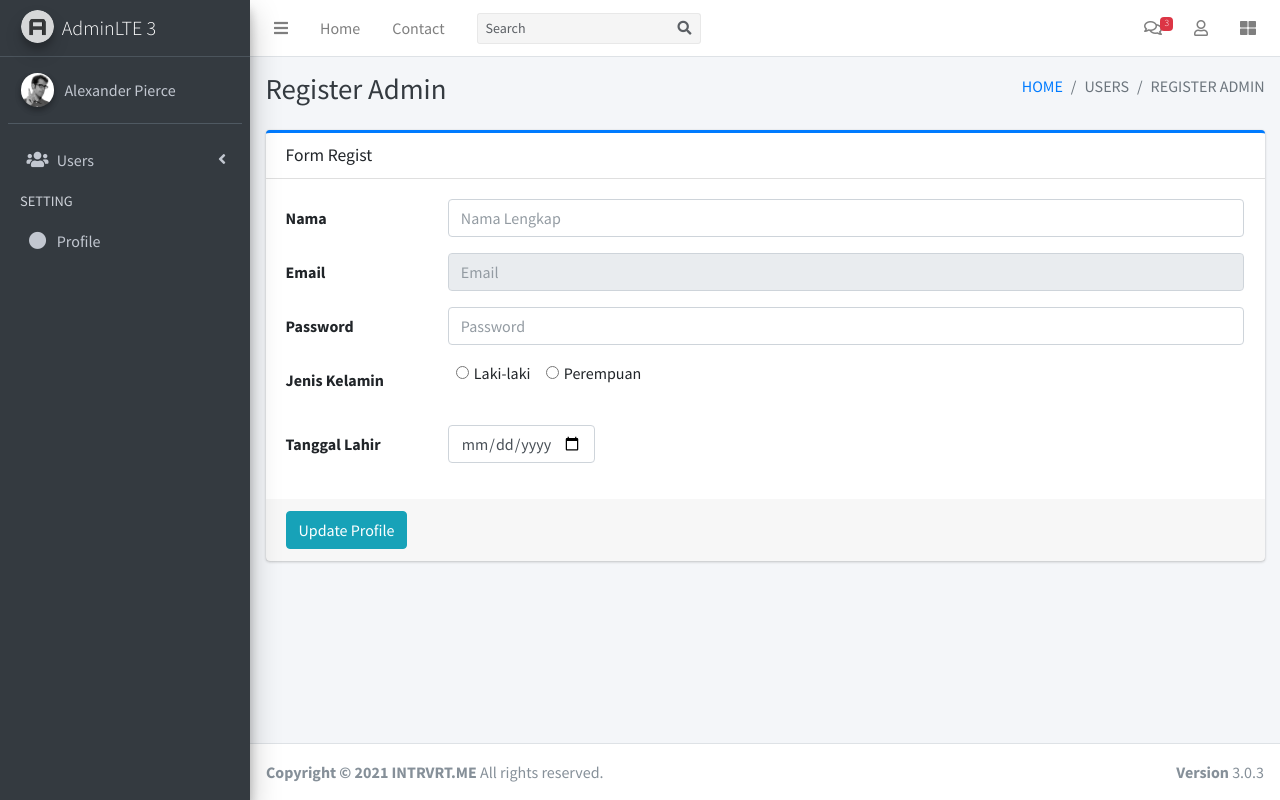
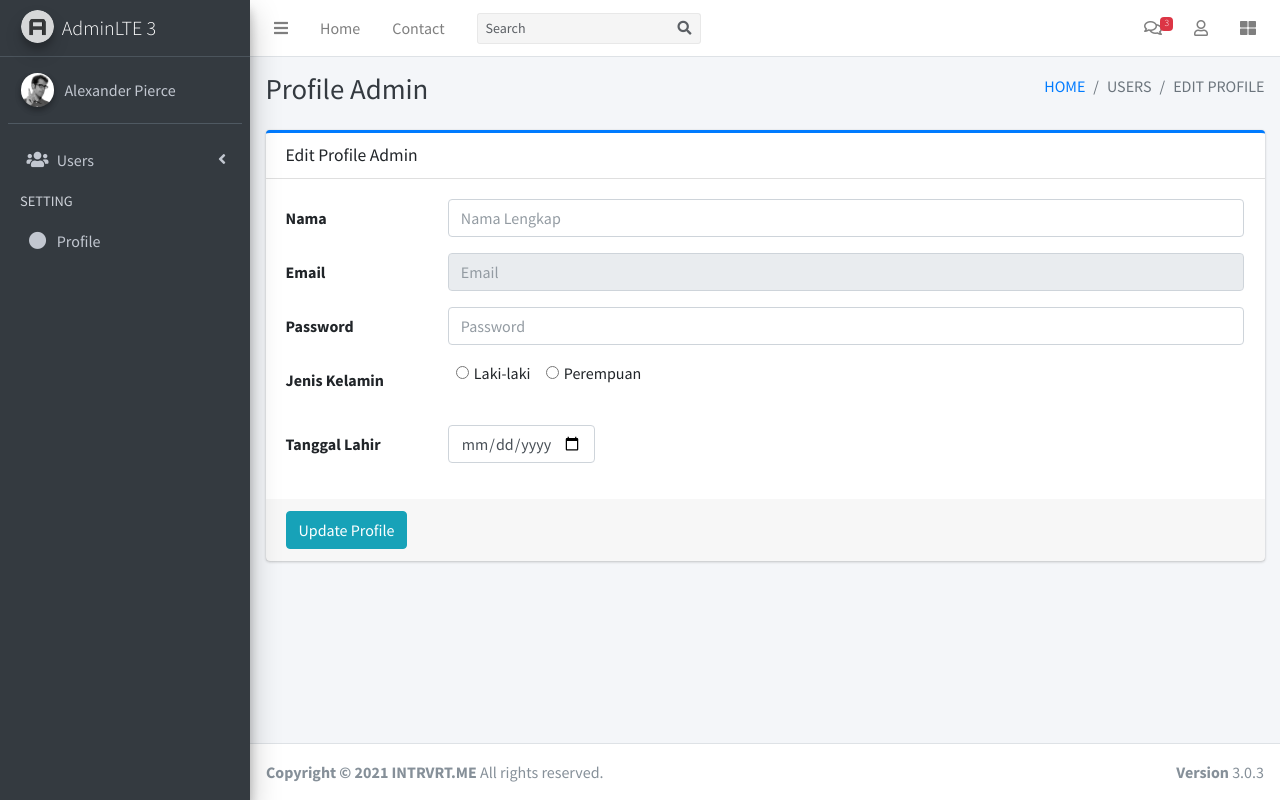
Before and after one commit to diazadha/Intrvrt.me-Website_Project, a CodeIgniter app: page /database/admin/account in a window 1280 px wide. Run offline with CodeIgniter, Linux system fonts and the light colour scheme; some libraries are stand-ins or nearby versions.

Commit message:
update profile account admin

```diff
--- a/application/views/admin/profile_account.php
+++ b/application/views/admin/profile_account.php
@@ -5,13 +5,13 @@
       <div class="container-fluid">
         <div class="row mb-2">
           <div class="col-sm-6">
-            <h1 class="m-0 text-dark">Register Admin</h1>
+            <h1 class="m-0 text-dark">Profile Admin</h1>
           </div><!-- /.col -->
           <div class="col-sm-6">
             <ol class="breadcrumb float-sm-right">
               <li class="breadcrumb-item"><a href="#">HOME</a></li>
               <li class="breadcrumb-item active">USERS</li>
-              <li class="breadcrumb-item active">REGISTER ADMIN</li>
+              <li class="breadcrumb-item active">EDIT PROFILE</li>
             </ol>
           </div><!-- /.col -->
         </div><!-- /.row -->
@@ -27,7 +27,7 @@
             <div class="card card-outline card-primary">
                 <div class="card-header">
                 <h3 class="card-title">
-                    Form Regist
+                    Edit Profile Admin
                 </h3>
                 </div>
                 <form class="form-horizontal">
```
